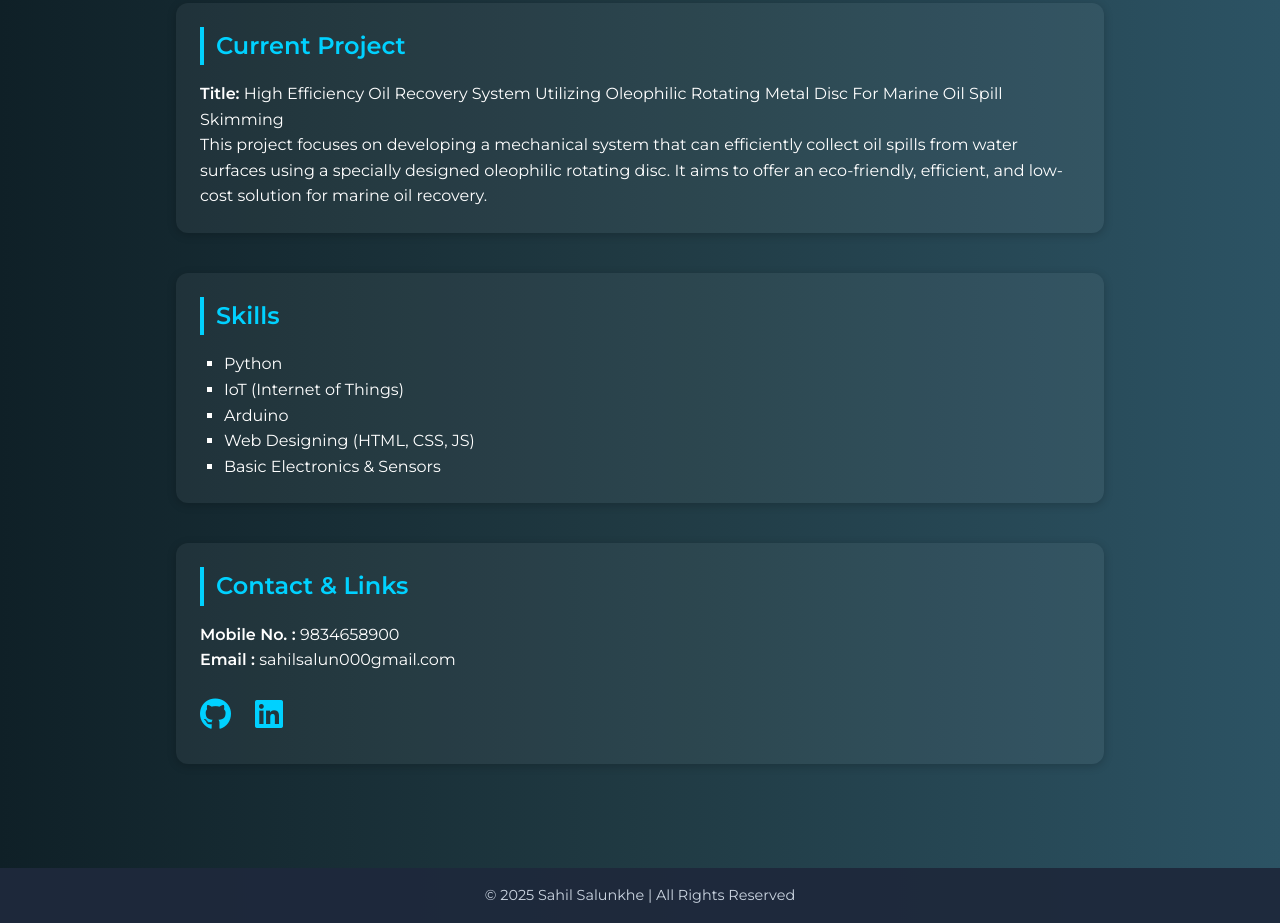
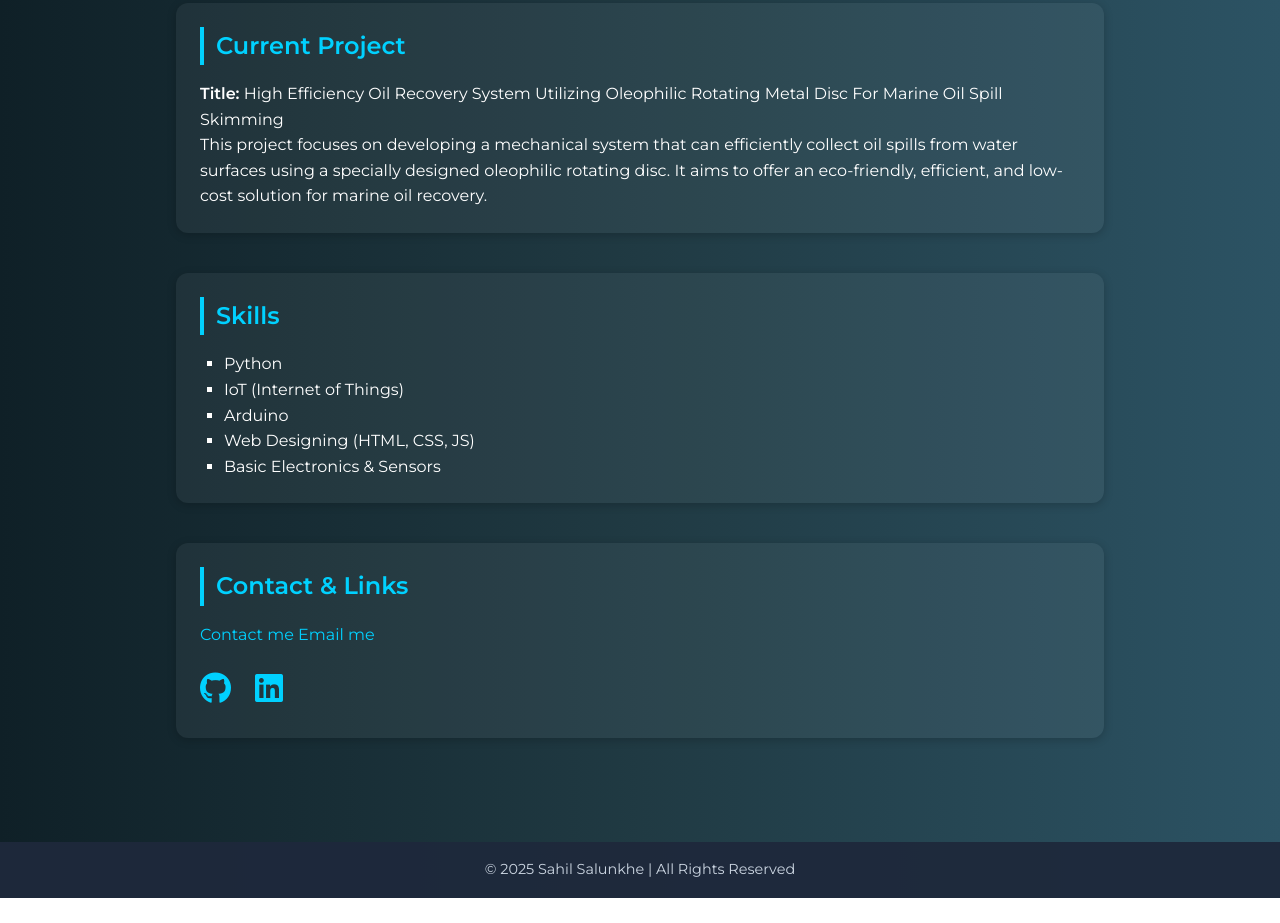
Before and after one commit to sahil-9909/Portfolio_2, a plain HTML site: page index.html in a window 1280 px wide. Shown: the part 619-1542 px from the top of the page. After the commit the page ends 1517 px from the top, so only its background shows below. Drawn offline with Linux system fonts and the light colour scheme.

Commit message:
Update index.html

```diff
--- a/index.html
+++ b/index.html
@@ -125,8 +125,8 @@
 
     <section>
       <h2>Contact & Links</h2>
-      <p><strong>Mobile No. : </strong>9834658900</p>
-      <p><strong>Email : </strong>sahilsalun000gmail.com</p>
+      <a href="tel:+919834658900">Contact me</a>
+      <a href="mailto:sahilsalun000@gmail.com">Email me</a>
       <div class="social-icons">
         <a href="https://github.com/sahil-9909" target="_blank"><i class="fab fa-github"></i></a>
         <a href="https://www.linkedin.com/in/sahil-salunkhe-6a275b31b?utm_source=share&utm_campaign=share_via&utm_content=profile&utm_medium=android_app" target="_blank"><i class="fab fa-linkedin"></i></a>
```
